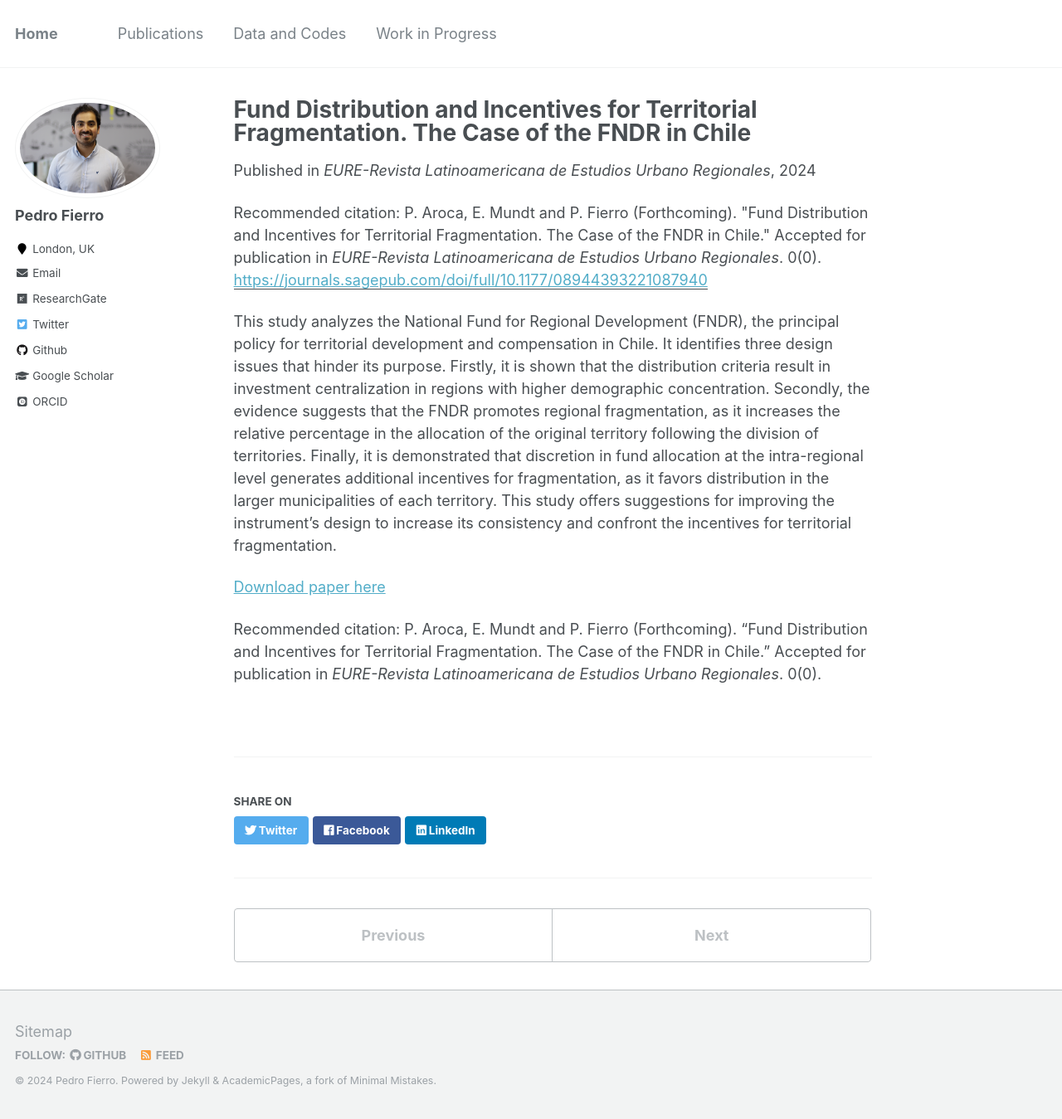
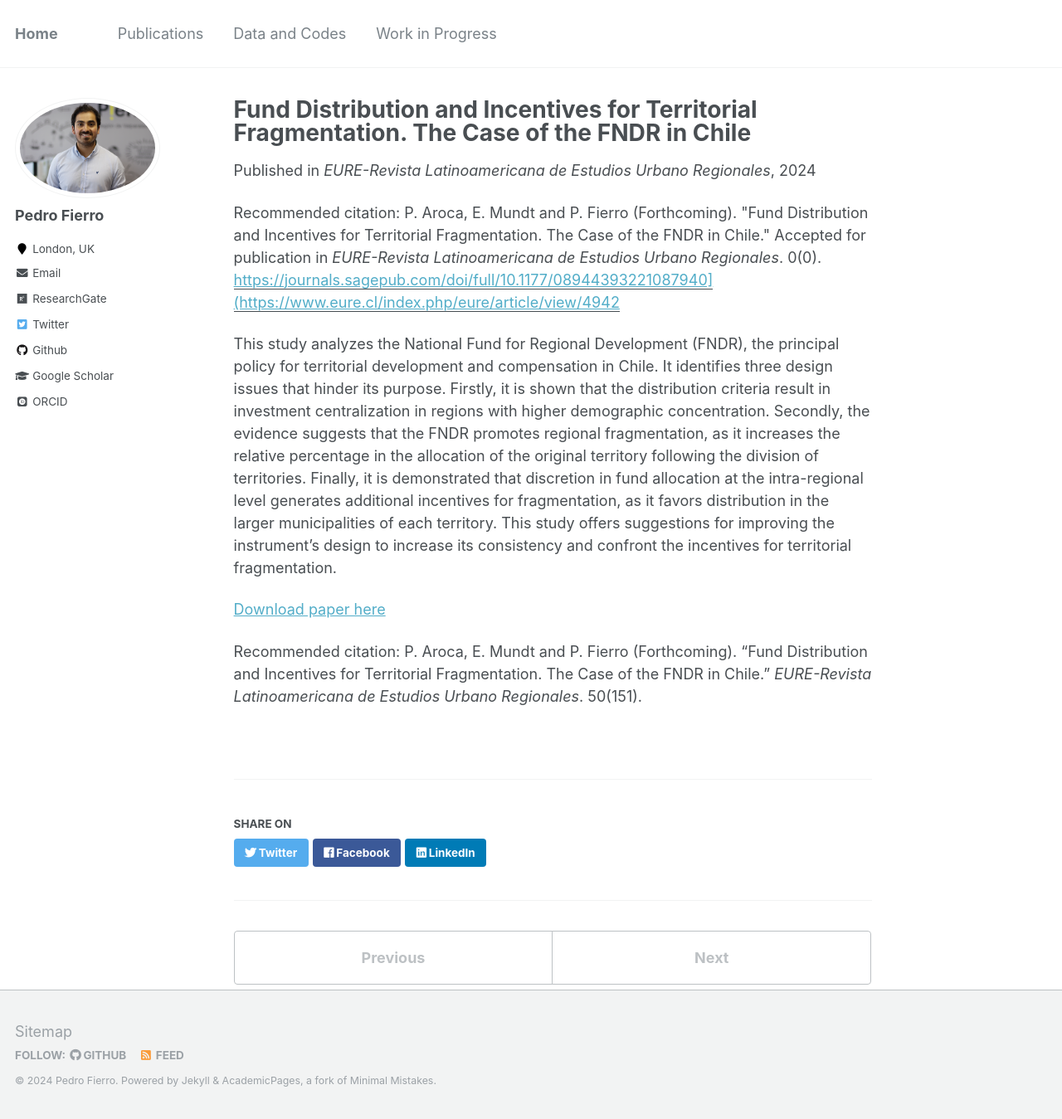
Before and after one commit to pedrofierroz87/pedrofierroz87.github.io, a Jekyll site: the page built from _publications/2023-10-27-paper-title-number-7.md, in a window 1280 px wide and 1349 px high. Shown: the whole window at 83% size. Built offline with Jekyll 4.4.1, drawn with Linux system fonts in a browser that asks for light colours; some web fonts are replaced.

Commit message:
Update 2023-10-27-paper-title-number-7.md

```diff
--- a/_publications/2023-10-27-paper-title-number-7.md
+++ b/_publications/2023-10-27-paper-title-number-7.md
@@ -5,11 +5,11 @@ permalink: /publication/2023-10-27-paper-title-number-7
 excerpt: 'This study analyzes the National Fund for Regional Development (FNDR), the principal policy for territorial development and compensation in Chile. It identifies three design issues that hinder its purpose. Firstly, it is shown that the distribution criteria result in investment centralization in regions with higher demographic concentration. Secondly, the evidence suggests that the FNDR promotes regional fragmentation, as it increases the relative percentage in the allocation of the original territory following the division of territories. Finally, it is demonstrated that discretion in fund allocation at the intra-regional level generates additional incentives for fragmentation, as it favors distribution in the larger municipalities of each territory.'
 date: 2024-01-01
 venue: 'EURE-Revista Latinoamericana de Estudios Urbano Regionales'
-paperurl: 'https://journals.sagepub.com/doi/full/10.1177/08944393221087940'
+paperurl: 'https://journals.sagepub.com/doi/full/10.1177/08944393221087940](https://www.eure.cl/index.php/eure/article/view/4942'
 citation: 'P. Aroca, E. Mundt and P. Fierro (Forthcoming). &quot;Fund Distribution and Incentives for Territorial Fragmentation. The Case of the FNDR in Chile.&quot; Accepted for publication in <i>EURE-Revista Latinoamericana de Estudios Urbano Regionales</i>. 0(0).'
 ---
 This study analyzes the National Fund for Regional Development (FNDR), the principal policy for territorial development and compensation in Chile. It identifies three design issues that hinder its purpose. Firstly, it is shown that the distribution criteria result in investment centralization in regions with higher demographic concentration. Secondly, the evidence suggests that the FNDR promotes regional fragmentation, as it increases the relative percentage in the allocation of the original territory following the division of territories. Finally, it is demonstrated that discretion in fund allocation at the intra-regional level generates additional incentives for fragmentation, as it favors distribution in the larger municipalities of each territory. This study offers suggestions for improving the instrument's design to increase its consistency and confront the incentives for territorial fragmentation.
 
-[Download paper here](https://journals.sagepub.com/doi/full/10.1177/08944393221087940)
+[Download paper here](https://www.eure.cl/index.php/eure/article/view/4942)
 
-Recommended citation: P. Aroca, E. Mundt and P. Fierro (Forthcoming). "Fund Distribution and Incentives for Territorial Fragmentation. The Case of the FNDR in Chile." Accepted for publication in <i>EURE-Revista Latinoamericana de Estudios Urbano Regionales</i>. 0(0).
+Recommended citation: P. Aroca, E. Mundt and P. Fierro (Forthcoming). "Fund Distribution and Incentives for Territorial Fragmentation. The Case of the FNDR in Chile." <i>EURE-Revista Latinoamericana de Estudios Urbano Regionales</i>. 50(151).
```
